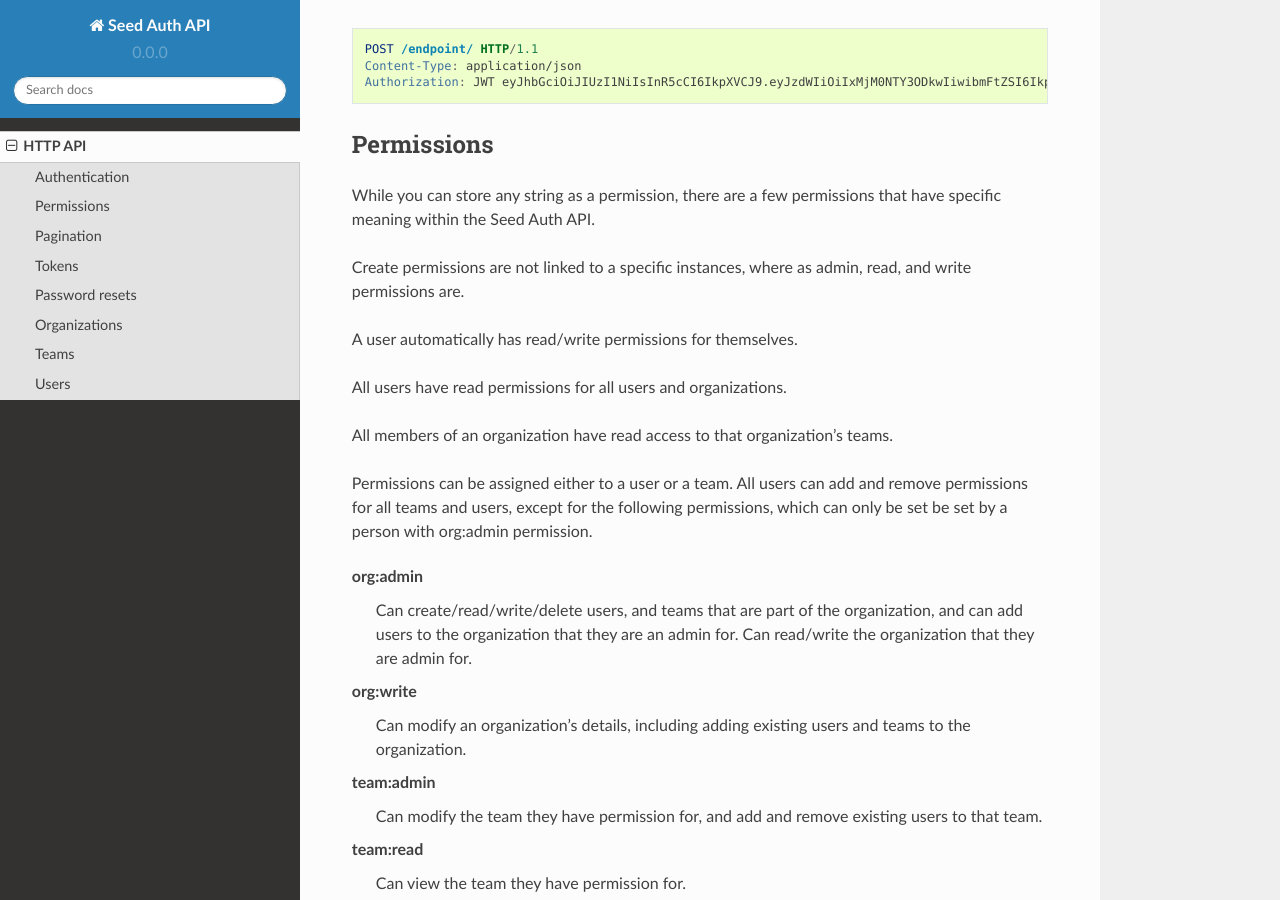
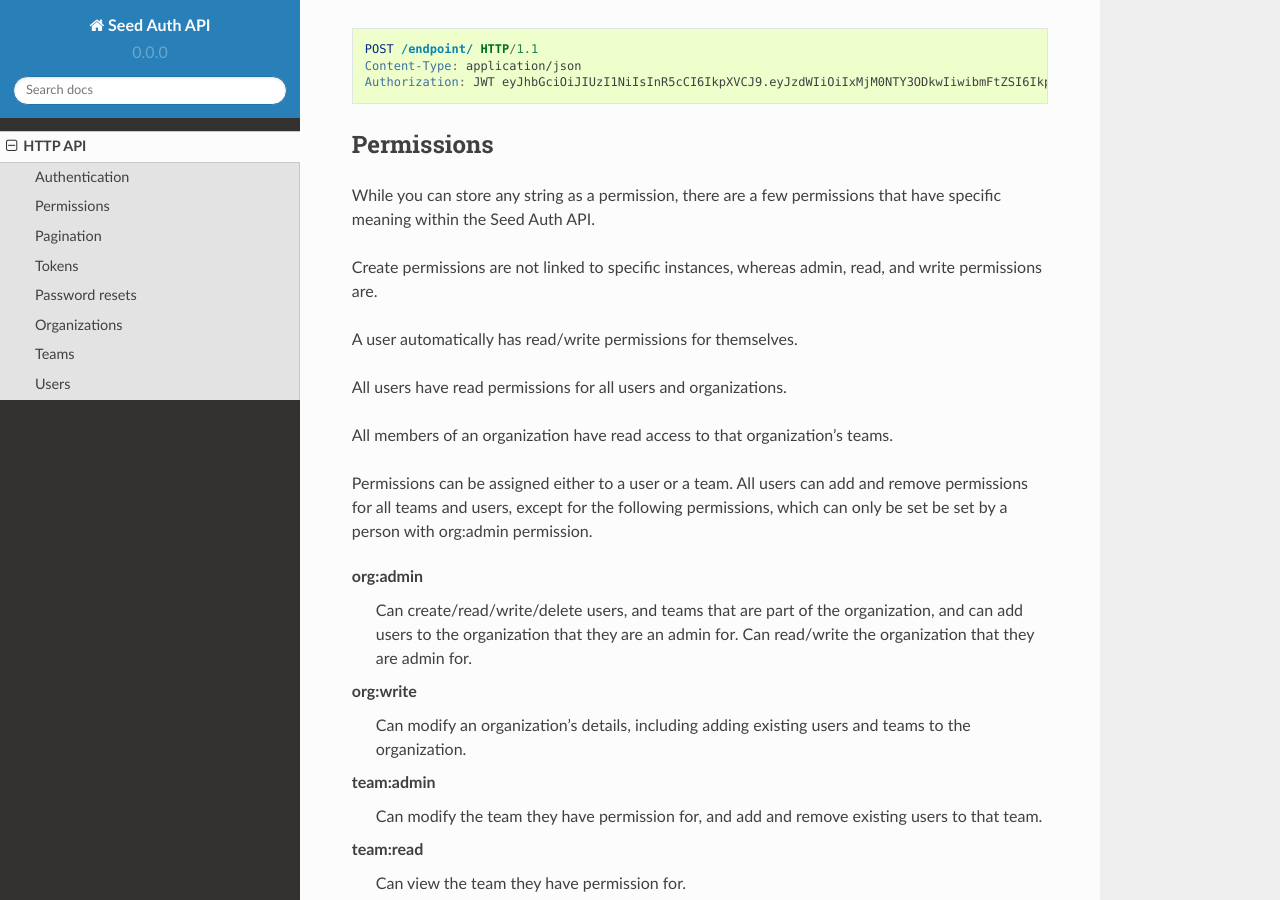
Before and after one commit to praekelt/seed-auth-api, a Sphinx documentation site: the page built from docs/http_api.rst, in a window 1280 px wide and 900 px high, scrolled down 380 px. Built offline with Sphinx 7.4.7 and the Read the Docs theme 2.0.0, drawn with Linux system fonts in a browser that asks for light colours; some of the changed text lies outside the part shown.

Commit message:
Minor doc fixes

```diff
--- a/docs/http_api.rst
+++ b/docs/http_api.rst
@@ -32,7 +32,7 @@
 While you can store any string as a permission, there are a few permissions
 that have specific meaning within the Seed Auth API.
 
-Create permissions are not linked to a specific instances, where as admin, read,
+Create permissions are not linked to specific instances, whereas admin, read,
 and write permissions are.
 
 A user automatically has read/write permissions for themselves.
```
Also changed, not shown: other parts of docs/http_api.rst (+0 -2 lines).
